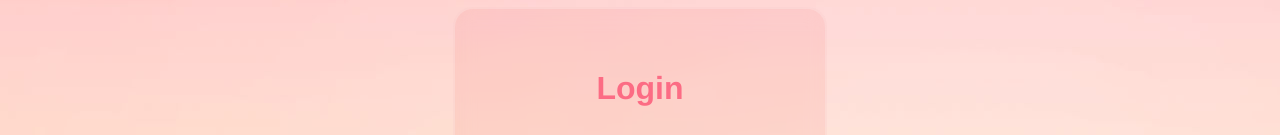
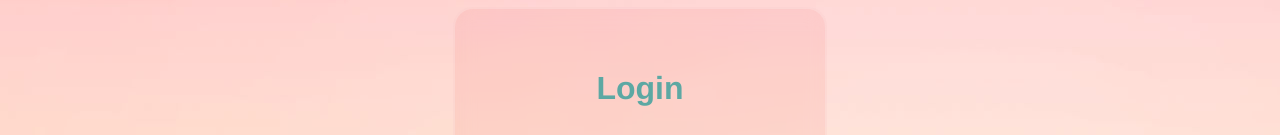
Before and after one commit to NariInt/Login-tela, a plain HTML site: page index.html in a window 1280 px wide. Shown: the part 193-328 px from the top of the page. Drawn offline with Linux system fonts and the light colour scheme.

Commit message:
Update style.css

```diff
--- a/style.css
+++ b/style.css
@@ -18,7 +18,7 @@ div{
 h1{
     font-family: 'Franklin Gothic Medium', 'Arial Narrow', Arial, sans-serif;
     text-align: center;
-    color: rgb(252, 108, 132);
+    color: #5DA8A3;
 }
 div input{
 
```
